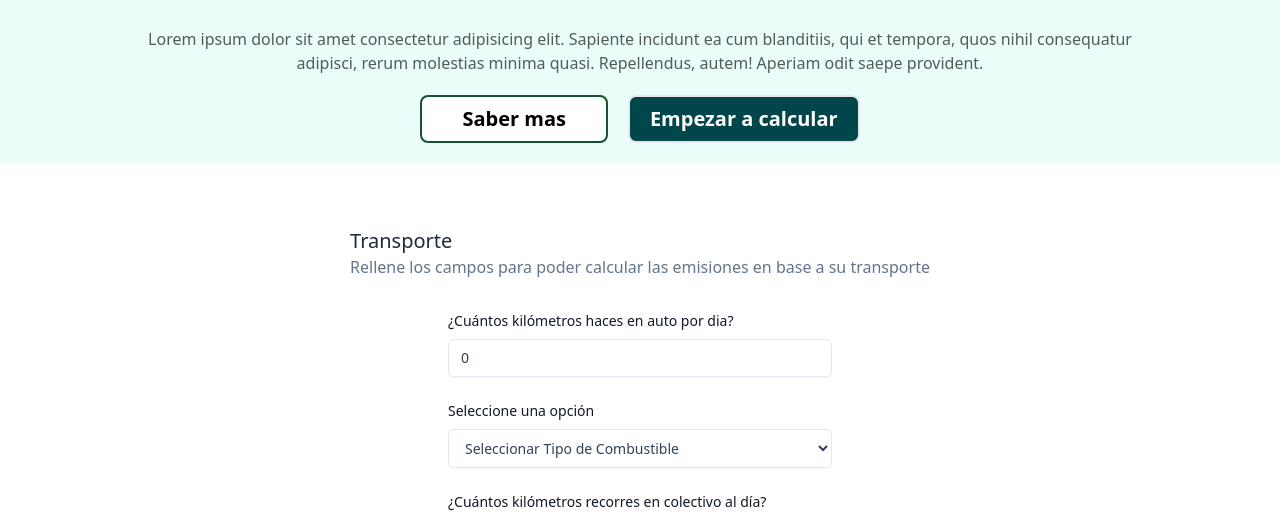
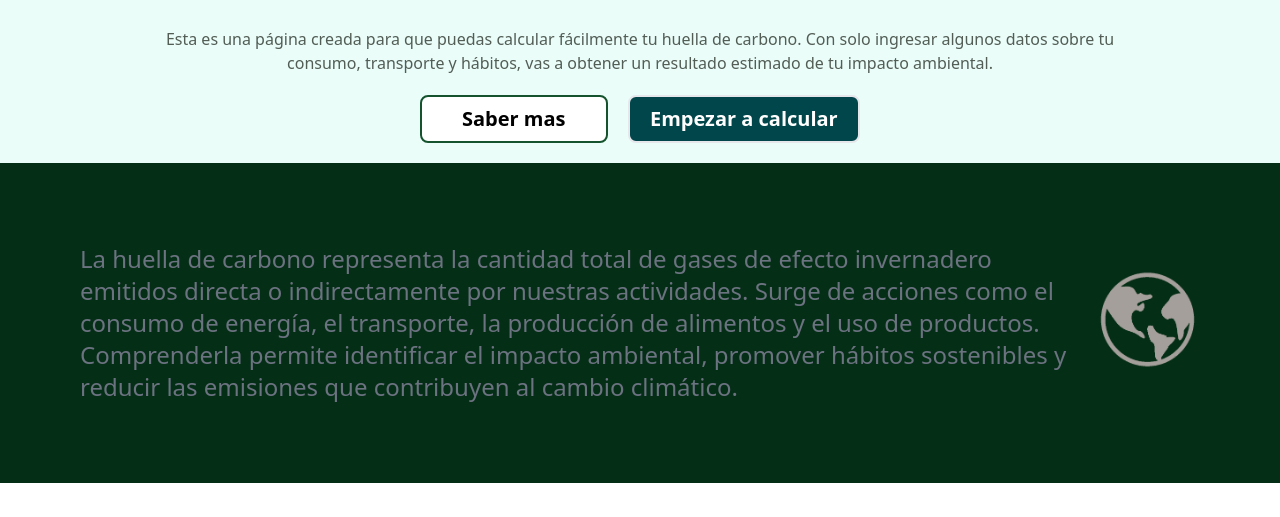
Before and after one commit to alexisvaldivia/frontend-integrador-huella-carbono, a plain HTML site: page src/index.html in a window 1280 px wide. Shown: the part 217-734 px from the top of the page. Drawn offline with nearby package versions, Linux system fonts and the light colour scheme.

Commit message:
style: Actualizar estilos en index.html con Tailwind css

```diff
--- a/src/index.html
+++ b/src/index.html
@@ -41,33 +41,84 @@
 		<header
 			class="bg-[var(--var-primary)] dark:bg-emerald-600 flex flex-col items-center gap-5 p-5 h-fit pt-15 min-w-11/12 h-6/12"
 		>
-			<div class="flex flex-col items-center justify-center p-5 sm:flex-row">
-				<div class="block max-w-30">
+			<div class="flex items-center justify-center flex-col p-5 sm:flex-row">
+				<div
+					class="block max-w-30"
+					data-aos="zoom-in-up"
+					data-aos-duration="1000"
+				>
 					<img src="./assets/img/co2logo.png" alt="logo" />
 				</div>
-				<h1 class="text-[var(--var-text-font-primary)] dark:text-white px-5 text-4xl font-semibold text-center md:text-6xl">
+				<h1
+					class="text-[var(--var-text-font-primary)] dark:text-white px-5 text-4xl text-center font-semibold md:text-6xl"
+					data-aos="zoom-in-up"
+					data-aos-duration="1000"
+				>
 					Calcula tu Huella de Carbono Personal
 				</h1>
 			</div>
-			<h2 class="text[var(--var-text-font)] dark:text-green-950 max-w-[1000px] text-center">
-				Lorem ipsum dolor sit amet consectetur adipisicing elit. Sapiente
-				incidunt ea cum blanditiis, qui et tempora, quos nihil consequatur
-				adipisci, rerum molestias minima quasi. Repellendus, autem! Aperiam odit
-				saepe provident.
+			<h2
+				class="text[var(--var-text-font)] dark:text-green-950 max-w-[1000px] text-center"
+				data-aos="zoom-in-up"
+				data-aos-duration="1000"
+			>
+				Esta es una página creada para que puedas calcular fácilmente tu huella
+				de carbono. Con solo ingresar algunos datos sobre tu consumo, transporte
+				y hábitos, vas a obtener un resultado estimado de tu impacto ambiental.
 			</h2>
 			<div class="flex gap-5">
 				<button
-					class="block px-10 py-2 mx-auto font-semibold text-black duration-300 bg-white border-2 border-green-900 rounded-lg text-nowrap hover:bg-green-800 hover:text-white md:text-xl dark:hover:bg-lime-500"
+					data-aos="zoom-in-up"
+					data-aos-duration="1000"
+					class="block text-nowrap px-10 py-2 mx-auto font-semibold text-black bg-white rounded-lg border-2 border-green-900 duration-300 hover:bg-green-800 hover:text-white md:text-xl dark:hover:bg-lime-500"
 				>
 					Saber mas
 				</button>
 				<button
-					class="block px-5 py-2 mx-auto font-semibold text-white duration-300 border-2 rounded-lg text-nowrap bg-primary hover:bg-white hover:border-green-800 hover:text-black md:text-xl dark:bg-lime-500 dark:border-green-900"
+					data-aos="zoom-in-up"
+					data-aos-duration="1000"
+					class="block text-nowrap bg-primary px-5 py-2 mx-auto font-semibold text-white rounded-lg border-2 hover:bg-white hover:border-green-800 duration-300 hover:text-black md:text-xl dark:bg-lime-500 dark:border-green-900"
 				>
 					Empezar a calcular
 				</button>
 			</div>
 		</header>
+
+		<section
+			class="flex flex-col-reverse justify-evenly bg-green-950 items-center gap-5 h-fit px-20 py-20 md:flex-row"
+		>
+			<div
+				class="block"
+				data-aos="zoom-in-up"
+				data-aos-delay="400"
+				data-aos-easing="ease-out"
+				data-aos-duration="1000"
+			>
+				<p class="text-gray-500 text-2xl dark:text-stone-200">
+					La huella de carbono representa la cantidad total de gases de efecto
+					invernadero emitidos directa o indirectamente por nuestras
+					actividades. Surge de acciones como el consumo de energía, el
+					transporte, la producción de alimentos y el uso de productos.
+					Comprenderla permite identificar el impacto ambiental, promover
+					hábitos sostenibles y reducir las emisiones que contribuyen al cambio
+					climático.
+				</p>
+			</div>
+			<div
+				class="block item item-secondary"
+				data-aos="zoom-in-up"
+				data-aos-delay="400"
+				data-aos-easing="ease-out"
+				data-aos-duration="1000"
+			>
+				<img src="./assets/img/globo.png" alt="globo" />
+			</div>
+		</section>
+
+		<script>
+			AOS.init();
+		</script>
+
 		<section
 			class="relative flex flex-col items-center justify-center p-16 rounded-xl"
 		>
@@ -209,8 +260,7 @@
 				</div>
 
 				<button
-					class="w-full px-4 py-2 mt-4 text-sm text-center text-white transition-all border border-transparent rounded-md shadow-md bg-slate-800 hover:shadow-lg focus:bg-slate-700 focus:shadow-none active:bg-slate-700 hover:bg-slate-700 active:shadow-none disabled:pointer-events-none disabled:opacity-50 disabled:shadow-none
-					dark:bg-lime-500 dark:border-green-900 dark:hover:bg-lime-600"
+					class="w-full px-4 py-2 mt-4 text-sm text-center text-white transition-all border border-transparent rounded-md shadow-md bg-slate-800 hover:shadow-lg focus:bg-slate-700 focus:shadow-none active:bg-slate-700 hover:bg-slate-700 active:shadow-none disabled:pointer-events-none disabled:opacity-50 disabled:shadow-none dark:bg-lime-500 dark:border-green-900 dark:hover:bg-lime-600"
 					type="submit"
 					name="boton-submit"
 				>
@@ -360,7 +410,7 @@
 							value="0"
 							required
 							name="consumo-electrico"
-							class="w-full px-3 py-2 text-sm transition duration-300 bg-transparent border rounded-md shadow-sm placeholder:text-slate-400 text-slate-700 border-slate-200 ease focus:outline-none focus:border-slate-400 hover:border-slate-300 focus:shadowdark:text-stone-300"
+							class="w-full px-3 py-2 text-sm transition duration-300 bg-transparent border rounded-md shadow-sm placeholder:text-slate-400 text-slate-700 border-slate-200 ease focus:outline-none focus:border-slate-400 hover:border-slate-300 focus:shadow dark:text-stone-300"
 							placeholder="Ej: 250"
 						/>
 					</div>
@@ -428,7 +478,6 @@
 					<select
 						name="dieta-animal"
 						class="w-full px-3 py-2 text-sm transition duration-300 bg-transparent border rounded-md shadow-sm text-slate-700 border-slate-200 placeholder:text-slate-400 ease focus:outline-none focus:border-slate-400 hover:border-slate-300 focus:shadow dark:text-stone-300"
-
 					>
 						<option selected disabled>Selecciona una opción</option>
 						<option value="alto">Alto</option>
```
